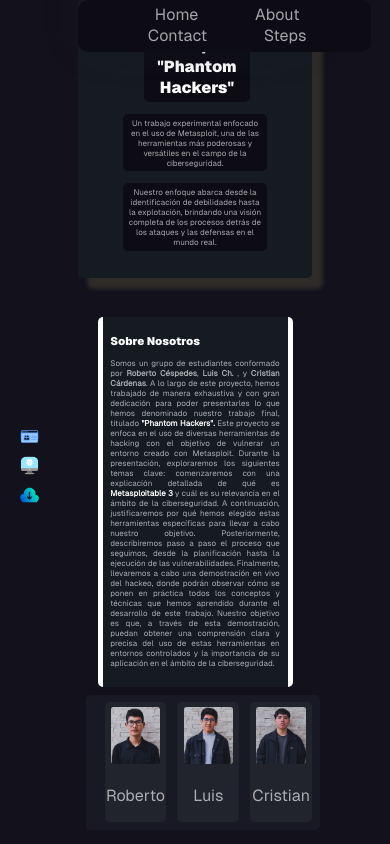
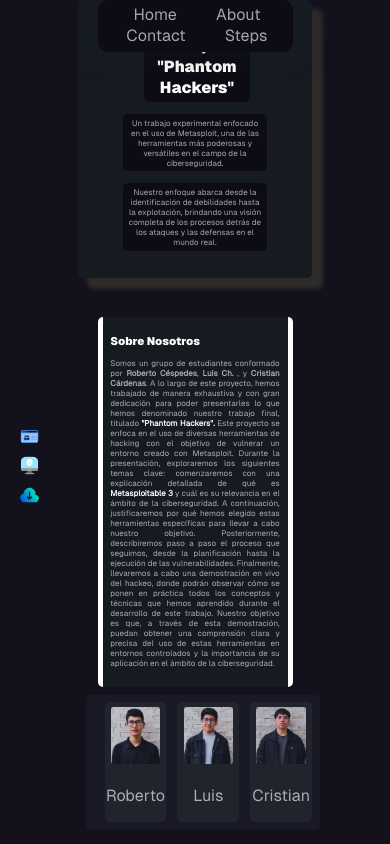
Before and after one commit to ikerchborn/phatom, a plain HTML site: page phatom/index.html in a window 390 px wide. Shown: the top 844 px of the page. Drawn offline with Linux system fonts and the light colour scheme.

Commit message:
Update style.css

```diff
--- a/phatom/asets/style.css
+++ b/phatom/asets/style.css
@@ -59,8 +59,7 @@ b{color: white;}
     .nav-1 {
         padding-top: 1%;
         padding-bottom: 1.5%;
-        width: 75%;
-        left:20%;
+
     }
 }
 
```
